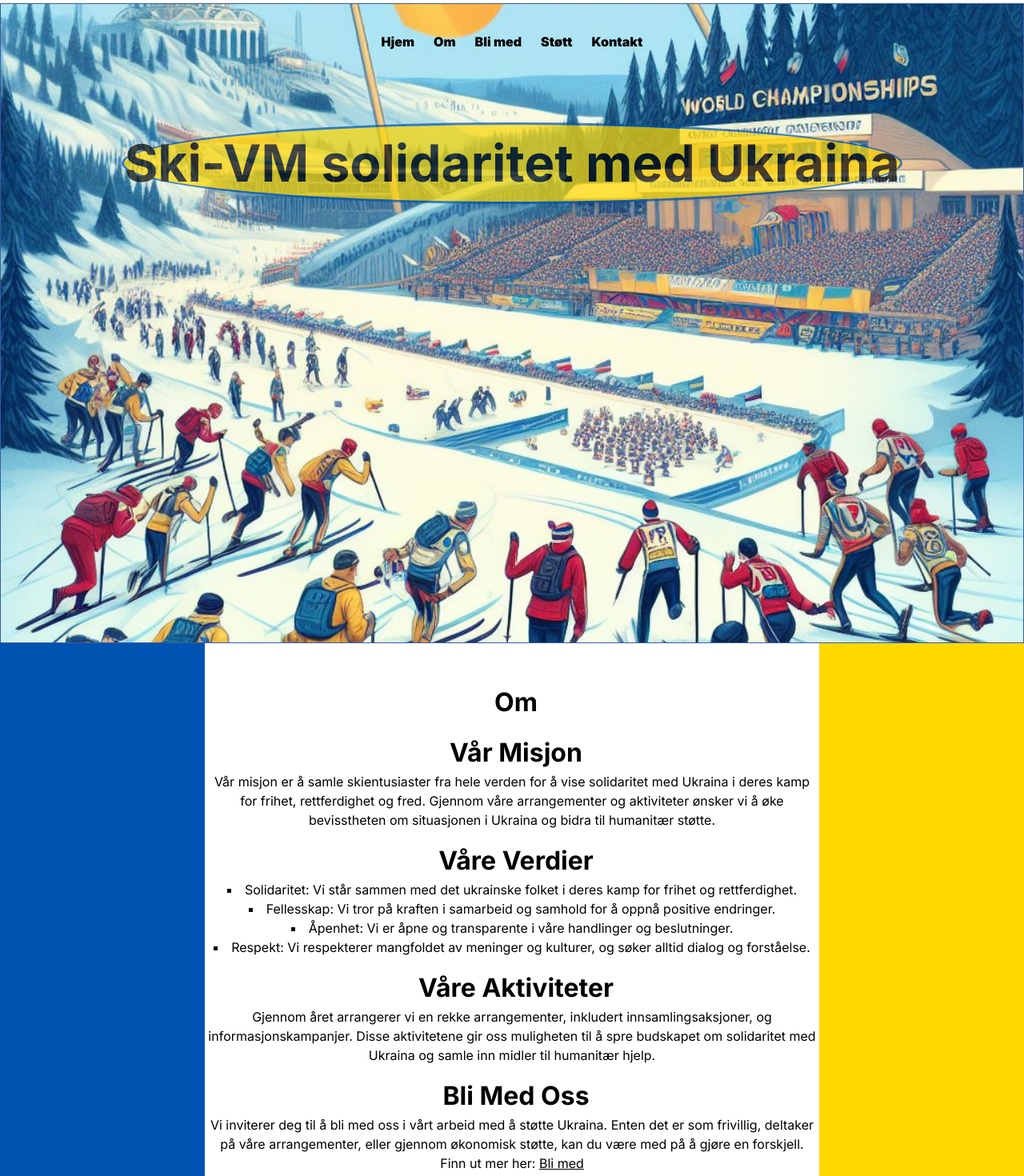
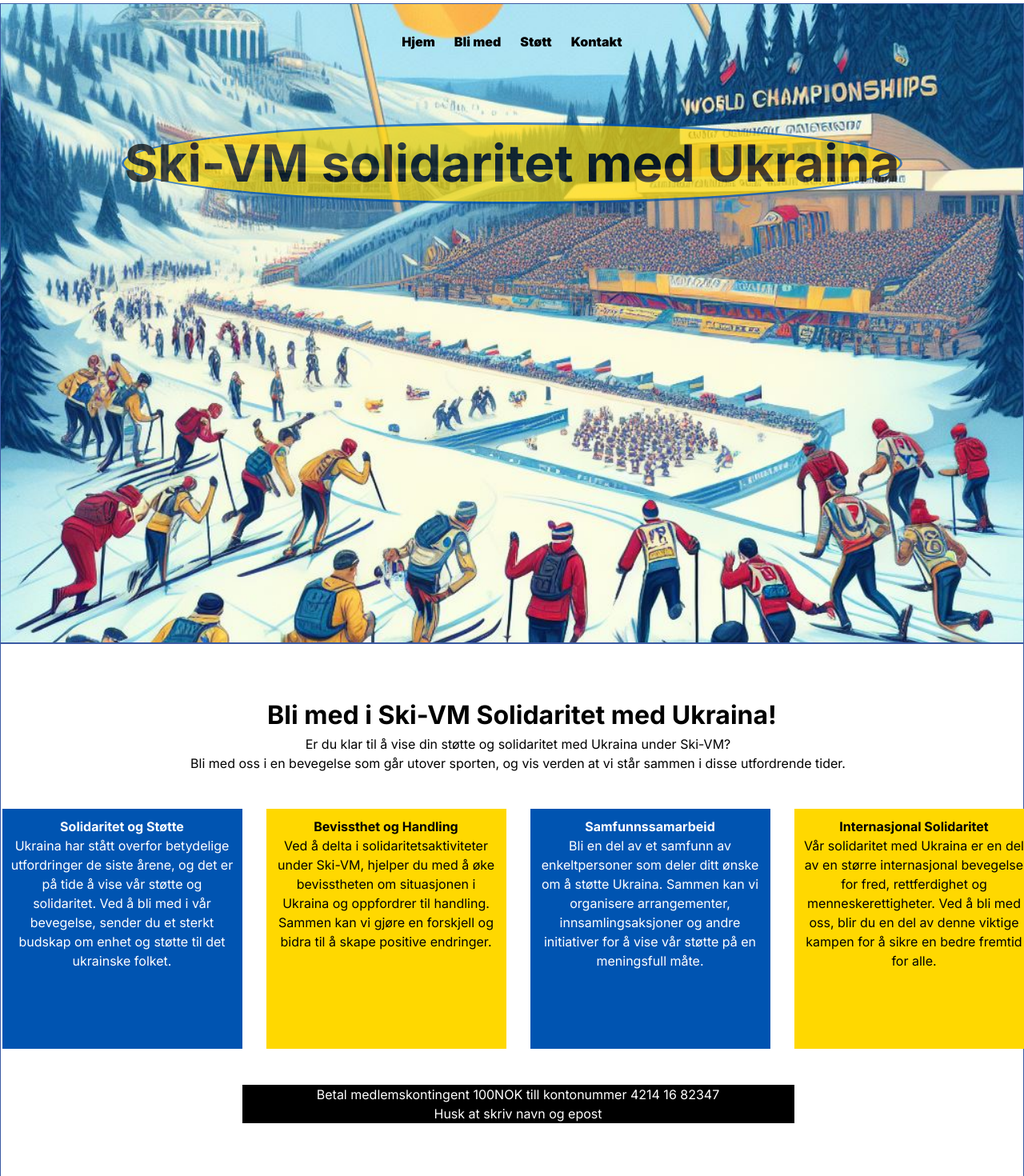
Before and after one commit to pedernyl/vmu, a Next.js app: page / in a window 1280 px wide. Shown: the top 1470 px of the page at 80% size. Built offline with nearby package versions, Linux system fonts and the light colour scheme.

Commit message:
removed about from menu

```diff
--- a/src/app/components/navigation/navbar/index.tsx
+++ b/src/app/components/navigation/navbar/index.tsx
@@ -33,13 +33,6 @@ const Navbar = ({ toggle }: { toggle: () => void }) => {
                            </Link>
                        </li>
                        <li>
-                           <Link href="/#about">
-                               <p className="hover:scale-150">
-                                   Om
-                               </p>
-                           </Link>
-                       </li>
-                       <li>
                            <Link href="/#join">
                                <p className="hover:scale-150">
                                    Bli med
--- a/src/app/page.tsx
+++ b/src/app/page.tsx
@@ -10,10 +10,6 @@ export default function Home() {
       <div className="container mx-auto px-0 top-0">
         <div id="home" className="w-full h-screen content">
           <Start />
-        </div>
-
-        <div id="about" className="w-full">
-            <About />
         </div>
 
         <div id="join" className="w-full h-screen content">
```
